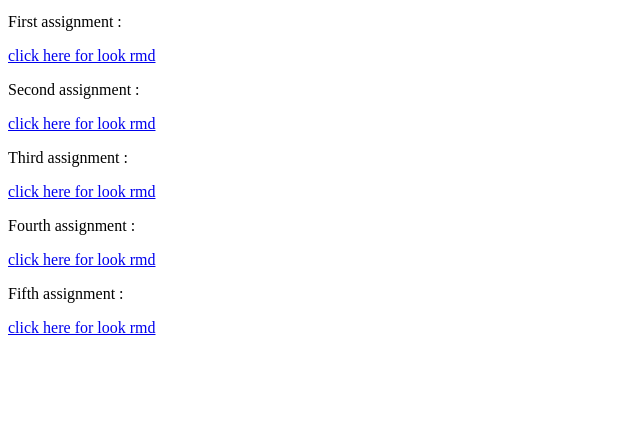
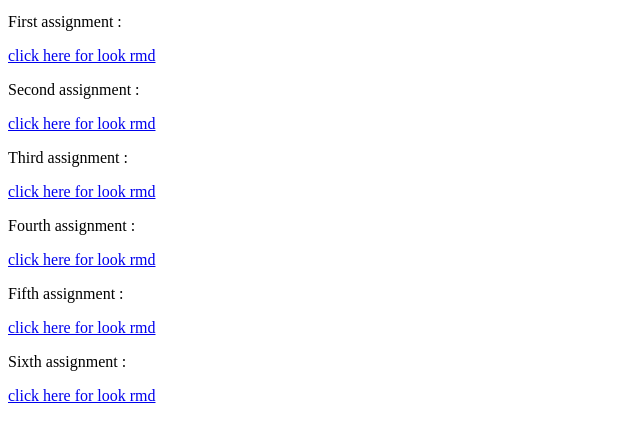
Before and after one commit to gpain1999/gpain1999.github.io, a plain HTML site: page index.html in a window 1280 px wide. Shown: the part 101-540 px from the top of the page, without its empty margins (0-640 px from the left). Drawn offline with Linux system fonts and the light colour scheme.

Commit message:
Update index.html

```diff
--- a/index.html
+++ b/index.html
@@ -13,5 +13,7 @@
 <a href="practical4.html" title="click here">click here for look rmd</a>
 <p>Fifth  assignment : </p>
 <a href="practical5.html" title="click here">click here for look rmd</a>
+<p>Sixth  assignment : </p>
+<a href="practical6.html" title="click here">click here for look rmd</a>
 </body>
 </html>
```
